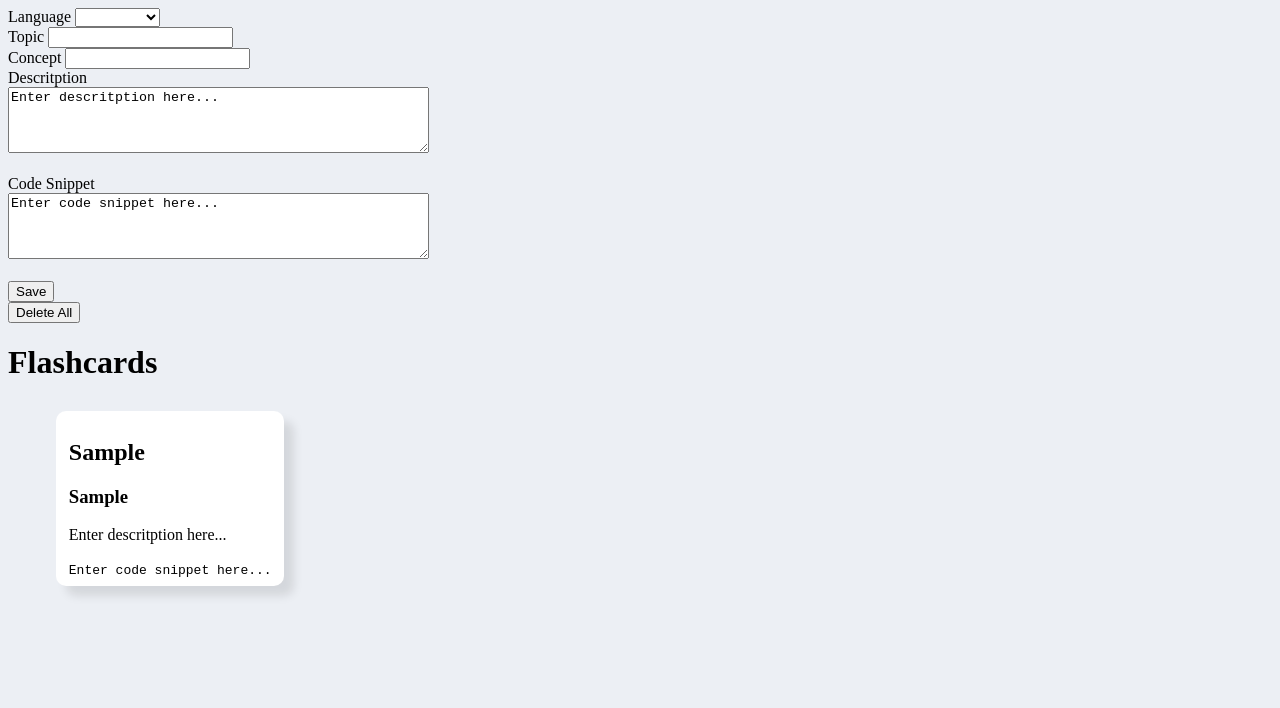
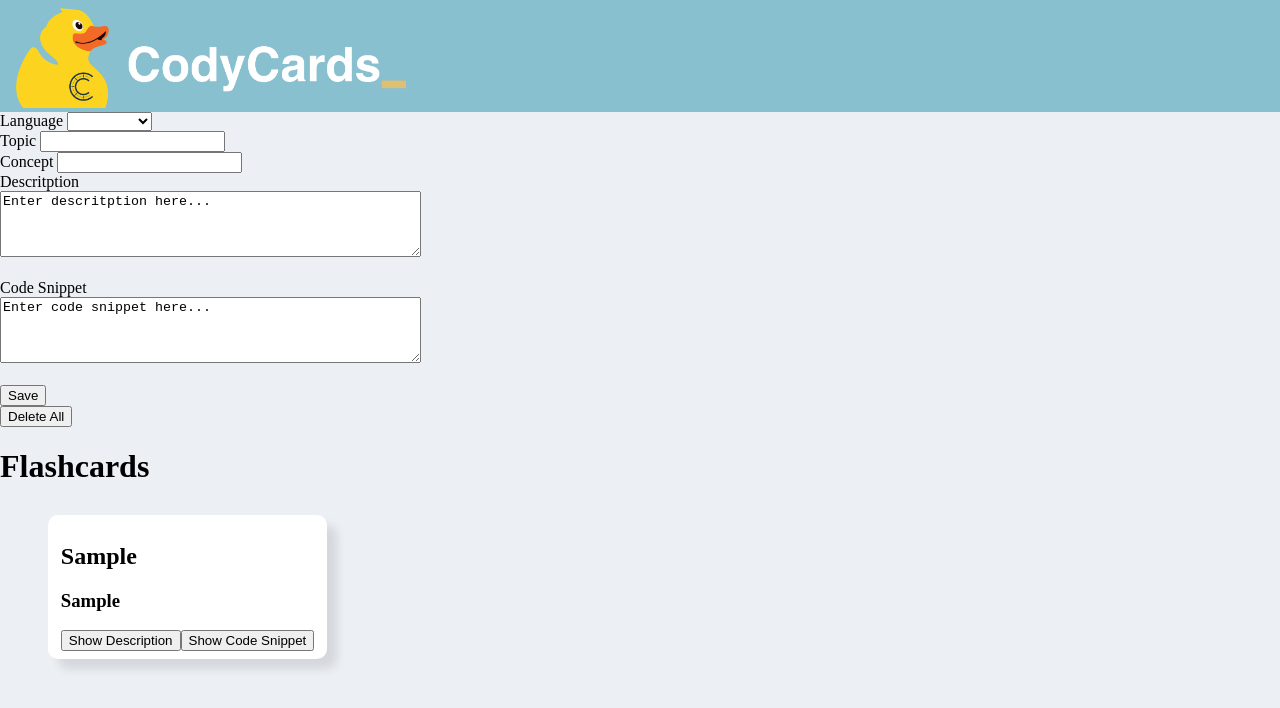
Before and after one commit to rumrog/w06d5_js_dom, a plain HTML site: page codycards/index.html in a window 1280 px wide. Both pictures are taken after typing "Sample", "Sample" into the empty fields and a click on the input "Save". Drawn offline with Linux system fonts and the light colour scheme.

Commit message:
Flascards functionality: hide descriptions and code by default and added buttons to show them

```diff
--- a/codycards/css/main.css
+++ b/codycards/css/main.css
@@ -1,5 +1,18 @@
 body {
   background-color: #ECEFF4;
+  margin: 0;
+  font-size: 16px;
+}
+
+nav {
+  background-color: #88C0D0;
+  padding-left: 1em;
+  padding-top: 0.5em;
+}
+
+.item-description,
+.item-code {
+  display: none;
 }
 
 #flashcards {
--- a/codycards/index.html
+++ b/codycards/index.html
@@ -3,11 +3,20 @@
   <head>
     <meta charset='utf-8'>
     <title>CodyCards</title>
+    <link href='https://fonts.googleapis.com/css2?family=Rubik:wght@300;400;500;700&display=swap' rel='stylesheet'>
     <link rel='stylesheet' type='text/css' media='screen' href='css/main.css' />
+
+    <link rel='icon' href='./css/images/favicon.png' />
+
     <script src='js/app.js'></script>
   </head>
 
   <body>
+    <header>
+      <nav>
+        <img src='./css/images/codycards_.png' alt='CodyCards_ Logo' height='100'>
+      </nav>
+    </header>
     <form id='new-item-form'>
       <div id='form-wrapper'>
 
--- a/codycards/js/app.js
+++ b/codycards/js/app.js
@@ -32,12 +32,26 @@ const createFlashcardItem = form => {
   concept.textContent = form.concept.value;
   flashcardItem.appendChild(concept);
 
+  const button1 = document.createElement('button');
+  const show1 = document.createTextNode('Show Description');
+  button1.appendChild(show1);
+  flashcardItem.appendChild(button1);
+  button1.addEventListener('click', showDescription);
+
   const description = document.createElement('p');
   description.textContent = form.description.value;
+  description.classList.add('item-description');
   flashcardItem.appendChild(description);
+
+  const button2 = document.createElement('button');
+  const show2 = document.createTextNode('Show Code Snippet');
+  button2.appendChild(show2);
+  flashcardItem.appendChild(button2);
+  button2.addEventListener('click', showCode);
 
   const code = document.createElement('code');
   code.textContent = form.code.value;
+  code.classList.add('item-code');
   flashcardItem.appendChild(code);
 
   return flashcardItem;
@@ -47,3 +61,21 @@ const handleDeleteAllClick = event => {
   const flashcards = document.querySelector('#flashcards');
   flashcards.innerHTML = '';
 }
+
+const showDescription = () => {
+  const itemDescription = document.querySelector('.item-description');
+  if (itemDescription.style.display === 'block' ) {
+    itemDescription.style.display = 'none';
+  } else {
+    itemDescription.style.display = 'block';
+  }
+}
+
+const showCode = () => {
+  const itemCode = document.querySelector('.item-code');
+  if (itemCode.style.display === 'block') {
+    itemCode.style.display = 'none';
+  } else {
+    itemCode.style.display = 'block';
+  }
+}
```
